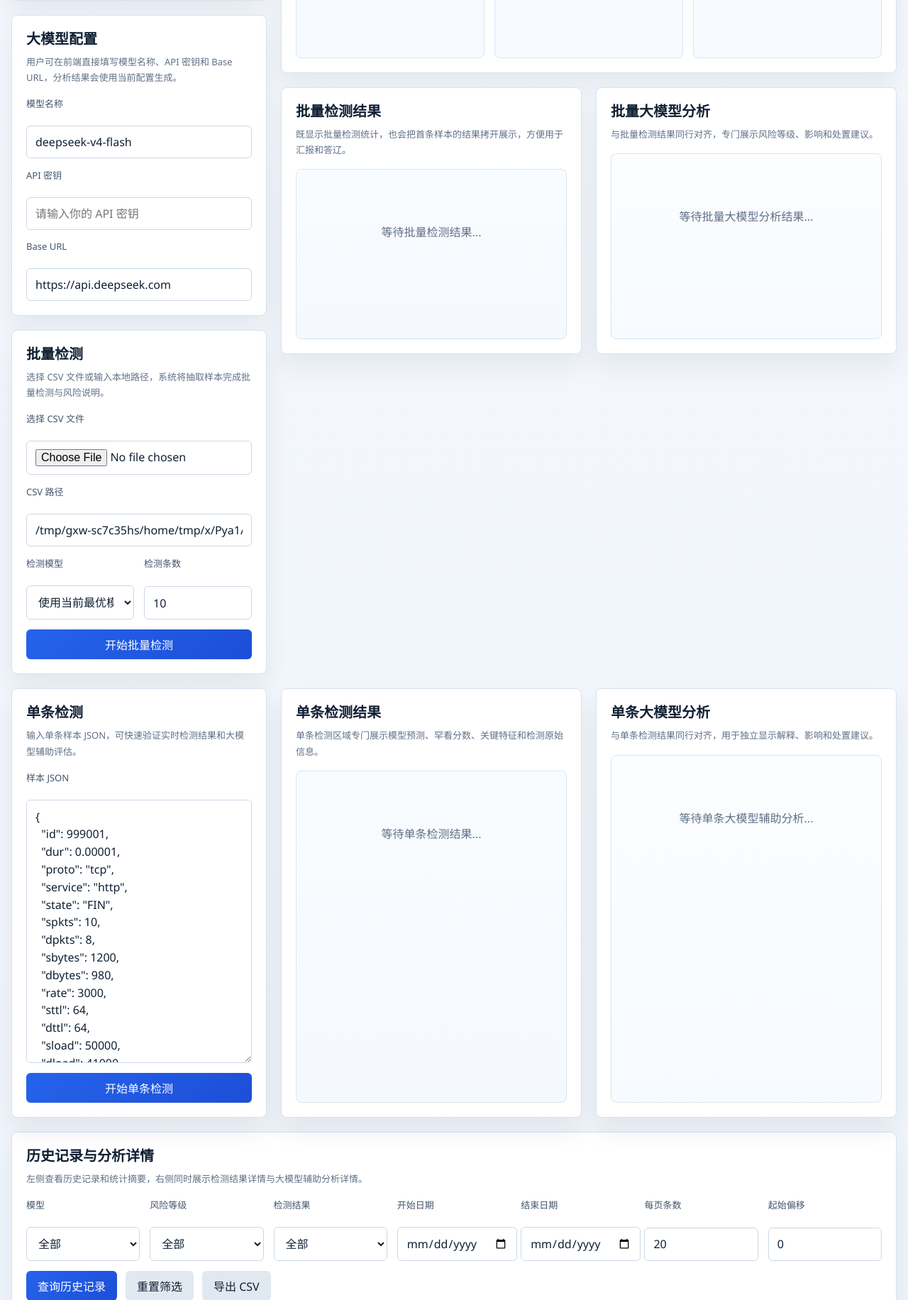
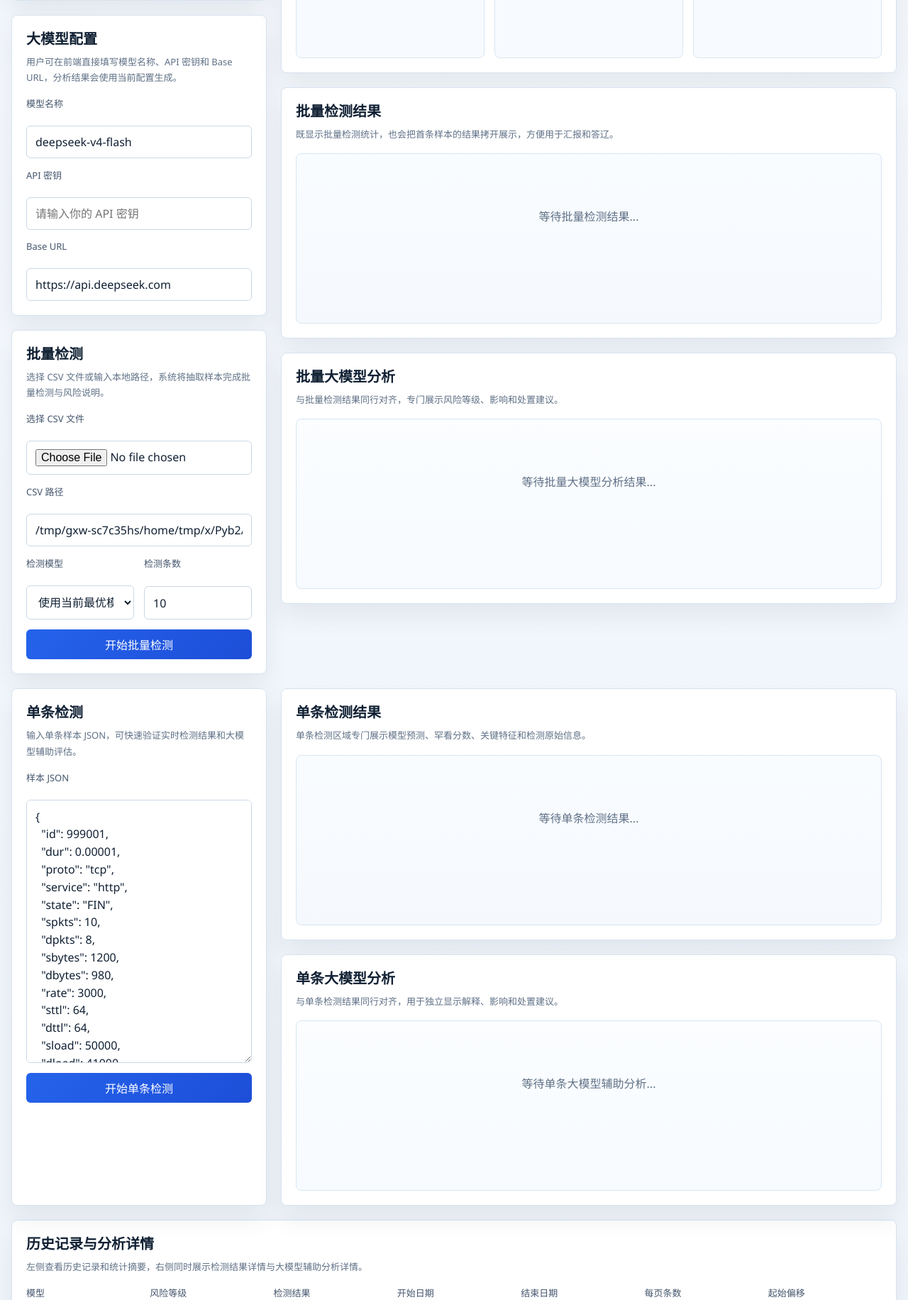
Before and after one commit to bill528/ids_ml_llm_system, a Flask app: page / in a window 1280 px wide. Shown: the part 739-2571 px from the top of the page at 71% size. Run offline with Flask 3, Linux system fonts and the light colour scheme; data that the repository does not hold is empty.

Commit message:
Stack result and analysis panels vertically

```diff
--- a/static/css/style.css
+++ b/static/css/style.css
@@ -164,10 +164,10 @@ body {
 
 .result-row {
   display: grid;
-  grid-template-columns: repeat(2, minmax(0, 1fr));
+  grid-template-columns: 1fr;
   gap: 20px;
-  align-items: stretch;
-  height: 100%;
+  align-items: start;
+  height: auto;
 }
 
 .panel {
@@ -647,10 +647,6 @@ th {
     grid-template-columns: 1fr;
   }
 
-  .result-row {
-    grid-template-columns: 1fr;
-  }
-
   .history-body {
     grid-template-columns: 1fr;
   }
--- a/templates/dashboard.html
+++ b/templates/dashboard.html
@@ -4,7 +4,7 @@
   <meta charset="UTF-8">
   <meta name="viewport" content="width=device-width, initial-scale=1.0">
   <title>&#32593;&#32476;&#20837;&#20405;&#26816;&#27979;&#31995;&#32479;</title>
-  <link rel="stylesheet" href="{{ url_for('static', filename='css/style.css') }}?v=20260430k">
+  <link rel="stylesheet" href="{{ url_for('static', filename='css/style.css') }}?v=20260430l">
 </head>
 <body>
   <main class="page-shell">
@@ -354,6 +354,6 @@
     </section>
   </main>
 
-  <script src="{{ url_for('static', filename='js/dashboard.js') }}?v=20260430k"></script>
+  <script src="{{ url_for('static', filename='js/dashboard.js') }}?v=20260430l"></script>
 </body>
 </html>
```
